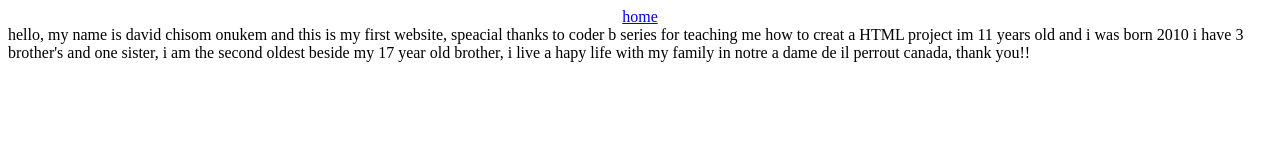
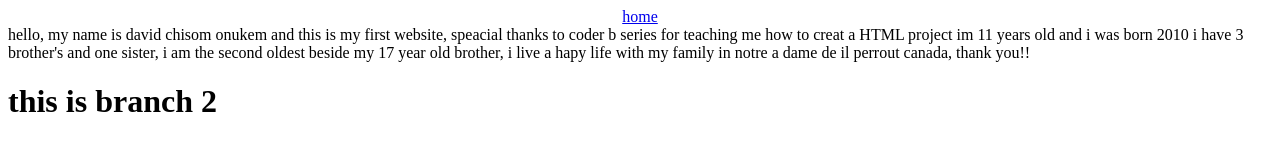
Before and after one commit to DavidOnukem/CoderB, a plain HTML site: page aboutme.html in a window 1280 px wide. Drawn offline with Linux system fonts and the light colour scheme.

Commit message:
Update aboutme.html

```diff
--- a/aboutme.html
+++ b/aboutme.html
@@ -16,7 +16,9 @@ i have 3 brother's and one sister, i am the second oldest beside my 17 year old
 in notre a dame de il perrout canada, thank you!!
 
 
-
+<h1>
+this is branch 2
+ </h1>
 
 
 
```
